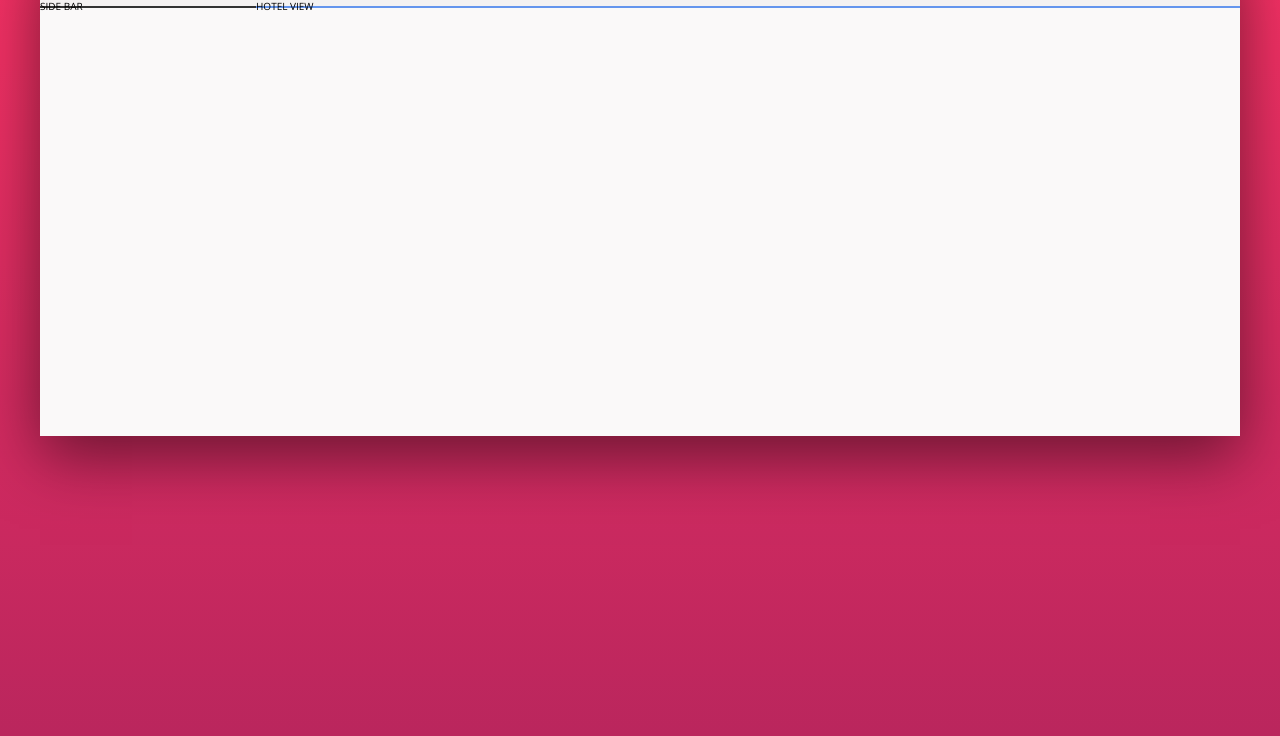
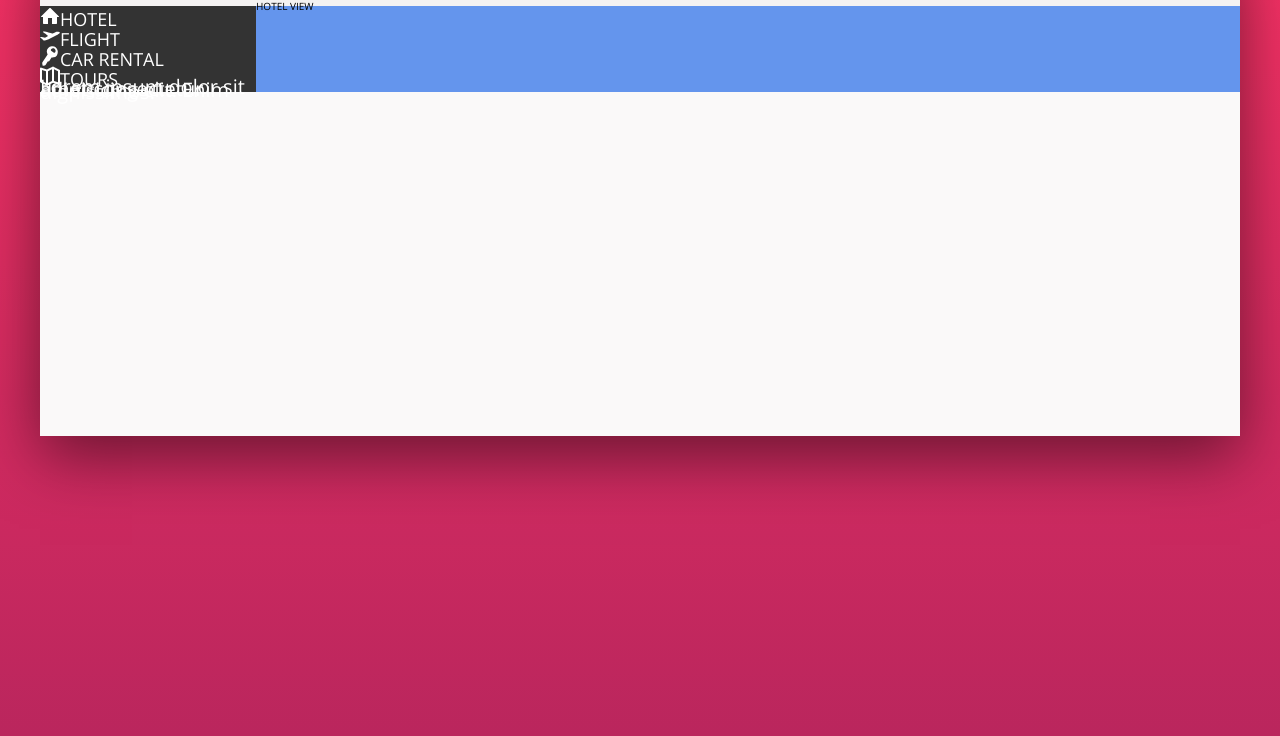
Before and after one commit to adamsJS23/trillo, a website: page index.html in a window 1280 px wide. Shown: the part 144-880 px from the top of the page. Drawn offline with nearby package versions, Linux system fonts and the light colour scheme.

Commit message:
working on side bar partt 1

```diff
--- a/index.html
+++ b/index.html
@@ -43,14 +43,53 @@
             <span class="user-nav__notification">15</span>
           </div>
           <div class="user-nav__user">
-            <img src="img/user.jpg" alt="User photo" class="user-nav__user-photo">
+            <img
+              src="img/user.jpg"
+              alt="User photo"
+              class="user-nav__user-photo"
+            />
             <span class="user-nav__user-name">Jonas</span>
           </div>
         </nav>
       </header>
       <div class="content">
-        <nav class="sidebar">SIDE BAR</nav>
-        <main class="hotel-view">HOTEL VIEW</main>
+        <nav class="sidebar">
+
+            <ul class="side-nav">
+              <li class="side-nav__item">
+                  <a href="" class="side-nav__link"><svg class="side-nav__icon">
+                    <use xlink:href="img/sprite.svg#icon-home"/>
+                  </svg><span>hotel</span>
+                </a>
+              </li>
+              <li class="side-nav__item">
+                  <a href="" class="side-nav__link"><svg class="side-nav__icon">
+                    <use xlink:href="img/sprite.svg#icon-aircraft-take-off"/>
+                  </svg><span>flight</span>
+                </a>
+              </li>
+              <li class="side-nav__item">
+                  <a href="" class="side-nav__link"><svg class="side-nav__icon">
+                    <use xlink:href="img/sprite.svg#icon-key"/>
+                  </svg><span>car rental</span>
+                </a>
+              </li>
+              <li class="side-nav__item">
+                  <a href="" class="side-nav__link"><svg class="side-nav__icon">
+                    <use xlink:href="img/sprite.svg#icon-map"/>
+                  </svg><span>tours</span>
+                </a>
+              </li>
+            </ul>
+
+          <p class="legal">
+            Lorem ipsum dolor sit amet consectetur adipisicing elit. Enim
+            dignissimos.
+          </p>
+        </nav>
+        <main class="hotel-view">
+          HOTEL VIEW
+        </main>
       </div>
     </div>
   </body>
--- a/sass/_components.scss
+++ b/sass/_components.scss
@@ -115,3 +115,35 @@
   }
 
 }
+
+/////////////////////////////////
+/// NAVIGATION- SIDE BAR
+
+.side-nav{
+
+  &__item{
+    list-style: none;
+    &:not(:last-child)
+    {
+      // margin-bottom: 2px;
+    }
+  }
+
+  &__link{
+    font-size: 1.8rem;
+    text-transform: uppercase;
+    text-decoration: none;
+    color: inherit;
+  }
+
+  &__icon{
+    height: 2rem;
+    width: 2rem;
+    fill: currentColor;
+  }
+}
+
+.legal{
+  font-size: 2rem;
+  line-height: 1.6px;
+}
--- a/sass/_layout.scss
+++ b/sass/_layout.scss
@@ -19,7 +19,12 @@
 }
 .sidebar {
   background-color: var(--color-grey-dark-1);
+  color: var(--color-white);
   flex: 0 0 18%;
+  // min-height: 50rem;
+  display: flex;
+  justify-content: space-between;
+  flex-direction: column;
 }
 .hotel-view {
   background-color: var(--color-white);
```
Also changed, not shown: css/style.css.
